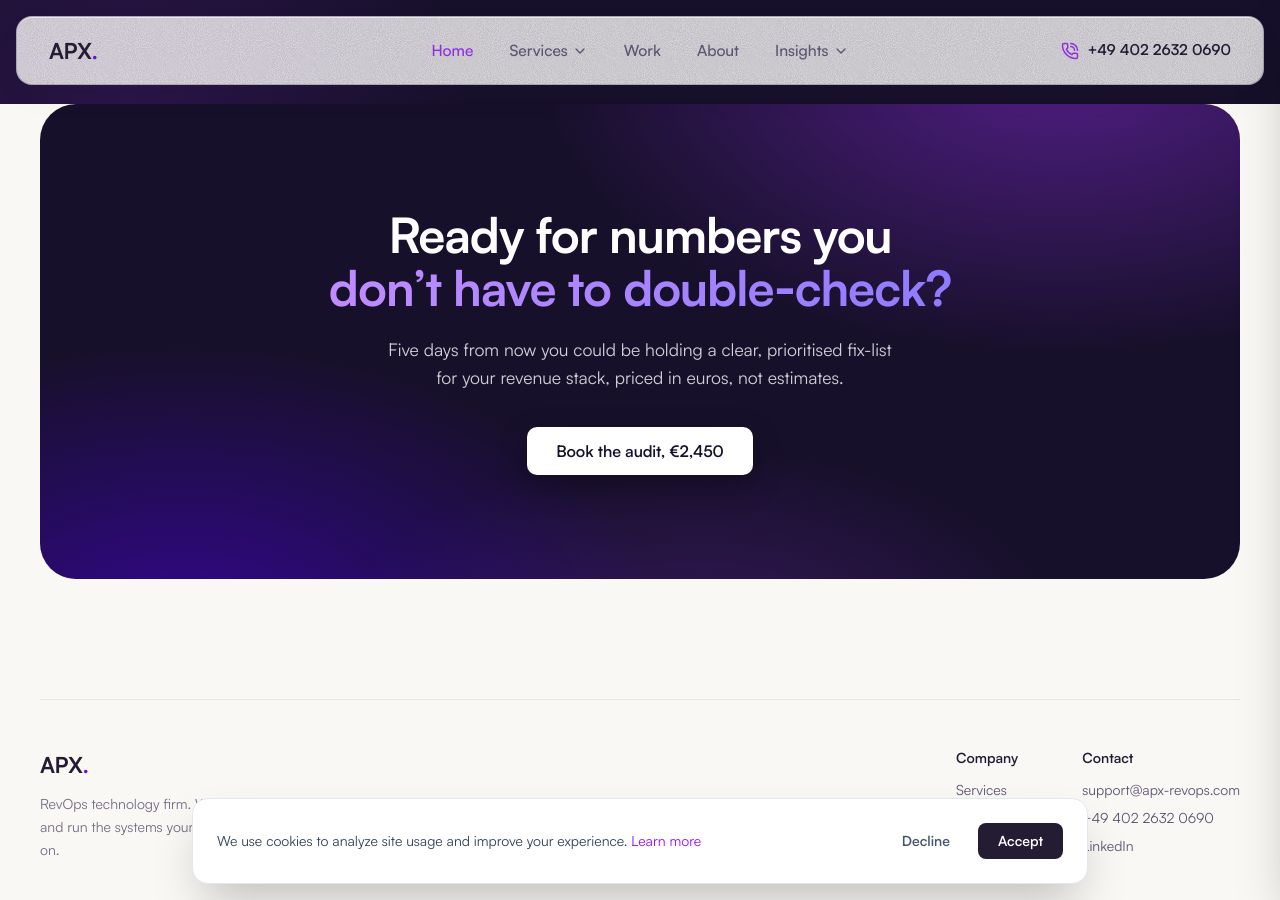
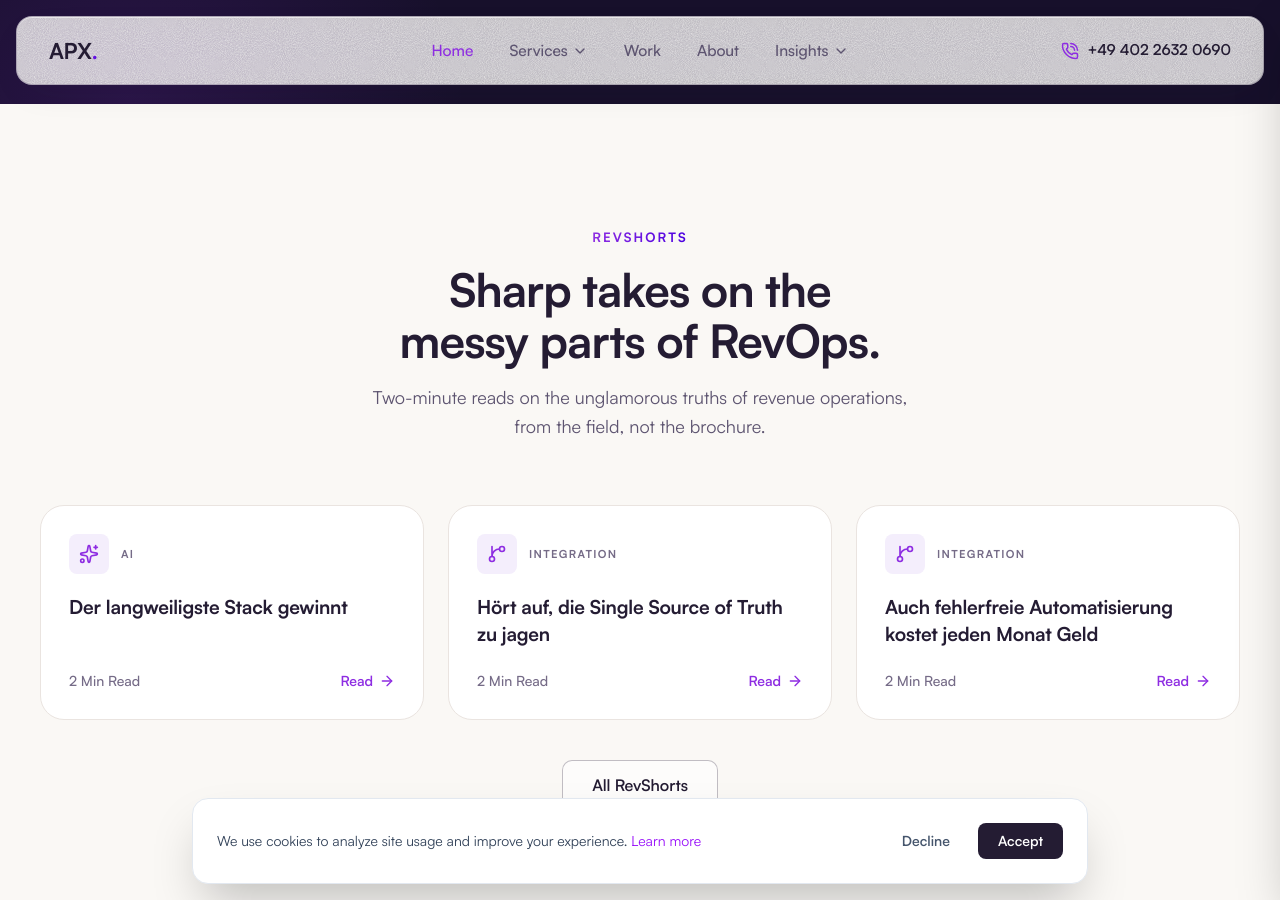
Before and after one commit to CodePalantir/website, a Jekyll site: the page built from index.md, in a window 1280 px wide and 900 px high, scrolled down 4979 px. Built offline with Jekyll 4.4.1, drawn with Linux system fonts in a browser that asks for light colours; comment, search, counter and statistics services are not loaded; some of the changed text lies outside the part shown.

Commit message:
Complete homepage flow: add Featured RevShorts, port Knoll signature + Ready-to-Build CTA + footer from old site (as-is dark look, wired to current config); drop cta-band; add handwriting font token
Co-Authored-By: Claude Opus 4.8 (1M context) <noreply@anthropic.com>

```diff
--- /dev/null
+++ b/_includes/sections/about-signature.html
@@ -0,0 +1,23 @@
+{%- comment -%}
+  "The Signature" — ported from the old site as-is (white ground, avatar,
+  handwritten founder name).
+{%- endcomment -%}
+<section class="py-24 px-6 bg-white text-center font-sans">
+  <div class="max-w-3xl mx-auto space-y-8">
+    <div class="relative w-32 h-32 mx-auto">
+      <div class="absolute inset-0 bg-purple-100 rounded-full animate-pulse opacity-50"></div>
+      <img src="{{ '/assets/images/people/alex-knoll.webp' | relative_url }}"
+           alt="Alexander Knoll, Founder & Team Lead"
+           class="w-32 h-32 rounded-full object-cover border-4 border-white shadow-xl relative z-10" loading="lazy" decoding="async" />
+    </div>
+
+    <h2 class="text-3xl font-bold text-slate-900">Performance Engineering, Not Admin.</h2>
+    <p class="text-lg text-slate-600 leading-relaxed">
+      APX was founded to close the 'implementation gap.' We bring software engineering discipline to RevOps, shaping the scalable solutions that standard configurations can't provide to ensure long-term ROI.
+    </p>
+    <div class="pt-8 flex flex-col items-center">
+      <span class="font-handwriting text-6xl text-slate-800 mb-2">Alexander Knoll</span>
+      <p class="text-xs font-bold text-[#8E2DE2] uppercase tracking-widest">Founder &amp; Team Lead</p>
+    </div>
+  </div>
+</section>
--- /dev/null
+++ b/_includes/sections/revshorts-feature.html
@@ -0,0 +1,35 @@
+{%- comment -%}
+  Featured RevShorts. Three most recent short reads pulled from the
+  _revshorts collection, in the site's warm card language.
+{%- endcomment -%}
+{% assign shorts = site.revshorts | sort: 'date' | reverse %}
+<section id="revshorts" class="apx-section px-6 bg-paper scroll-mt-24">
+  <div class="max-w-wide mx-auto">
+    <div class="max-w-[760px] mx-auto text-center rv">
+      <span class="apx-eyebrow">RevShorts</span>
+      <h2 class="mt-4 font-bold text-ink tracking-[-0.02em] leading-[1.12] text-[clamp(2rem,3.6vw,3rem)]" style="text-wrap:balance">Sharp takes on the messy parts of RevOps.</h2>
+      <p class="mt-4 mx-auto max-w-[560px] text-lg leading-relaxed text-muted">Two-minute reads on the unglamorous truths of revenue operations, from the field, not the brochure.</p>
+    </div>
+
+    <div class="mt-12 md:mt-16 grid grid-cols-1 md:grid-cols-3 gap-5 md:gap-6">
+      {% for s in shorts limit: 3 %}
+        {% assign hi = s.hero_icon | default: "zap" %}
+        <a href="{{ s.url | relative_url }}" class="apx-card group flex flex-col p-6 md:p-7 rv">
+          <div class="flex items-center gap-3">
+            <span class="inline-grid place-items-center w-10 h-10 rounded-lg bg-accent-tint text-accent shrink-0">{% include ui/icon.html name=hi class="w-5 h-5" %}</span>
+            <span class="text-[11px] font-bold uppercase tracking-[0.12em] text-faint">{{ s.category }}</span>
+          </div>
+          <h3 class="mt-5 font-bold text-ink tracking-[-0.01em] leading-snug text-[1.2rem] flex-1">{{ s.title }}</h3>
+          <div class="mt-6 flex items-center justify-between text-sm">
+            <span class="text-faint font-medium">{{ s.read_time }}</span>
+            <span class="text-accent font-semibold inline-flex items-center gap-1.5">Read <span class="transition-transform group-hover:translate-x-1">{% include ui/icon.html name="arrow-right" class="w-4 h-4" %}</span></span>
+          </div>
+        </a>
+      {% endfor %}
+    </div>
+
+    <div class="mt-10 text-center rv">
+      <a href="{{ '/revshorts' | relative_url }}" class="apx-btn apx-btn-ghost">All RevShorts</a>
+    </div>
+  </div>
+</section>
--- a/_includes/shared/footer.html
+++ b/_includes/shared/footer.html
@@ -1,42 +1,59 @@
 {%- comment -%}
-  Light premium footer, quiet, on the warm ground. Logo + nav + contact
-  on one hairline-topped band, legal row underneath.
+  Ported from the old site (as-is dark look): the "Ready to Build Your
+  Foundation?" CTA + the site footer. Lucide markup swapped for the inline
+  icon system; links wired to the current site config.
 {%- endcomment -%}
-<footer class="bg-paper px-6 pb-10">
-  <div class="max-w-wide mx-auto border-t border-line pt-12">
-    <div class="flex flex-col md:flex-row md:items-start justify-between gap-10">
-      <div class="max-w-xs">
-        <a href="{{ site.baseurl }}/" class="text-[22px] font-bold tracking-tight text-ink">APX<span class="text-gradient">.</span></a>
-        <p class="mt-3 text-sm leading-relaxed text-faint">RevOps technology firm. We architect, integrate and run the systems your revenue engine depends on.</p>
+<footer class="bg-[#0A0A0B] text-white pt-16 sm:pt-20 md:pt-24 lg:pt-32 pb-12 px-4 sm:px-6">
+  <div class="max-w-7xl mx-auto">
+    <div class="flex flex-col md:flex-row justify-between items-start md:items-end border-b border-white/10 pb-12 sm:pb-16 md:pb-20 mb-12 sm:mb-16 md:mb-20 gap-8 sm:gap-10 md:gap-12">
+      <div class="max-w-2xl space-y-6">
+        <div class="inline-flex items-center gap-2 px-3 py-1 rounded-full bg-white/5 border border-white/10 text-white/50 text-[10px] font-black uppercase tracking-[0.2em]">The Growth Phase</div>
+        <h2 class="text-4xl sm:text-5xl md:text-6xl lg:text-8xl font-bold tracking-tight leading-[0.9]">Ready to Build <br/><span class="opacity-60 italic pr-4">Your Foundation?</span></h2>
       </div>
-
-      <div class="flex flex-wrap gap-x-16 gap-y-8 text-sm">
-        <div>
-          <p class="font-semibold text-ink mb-3">Company</p>
-          <ul class="space-y-2 text-muted">
-            <li><a href="{{ site.baseurl }}/services" class="hover:text-ink transition-colors">Services</a></li>
-            <li><a href="{{ site.baseurl }}/about" class="hover:text-ink transition-colors">About</a></li>
-            <li><a href="{{ site.baseurl }}/blog" class="hover:text-ink transition-colors">Blog</a></li>
-            <li><a href="{{ site.baseurl }}/revshorts" class="hover:text-ink transition-colors">RevShorts</a></li>
-          </ul>
-        </div>
-        <div>
-          <p class="font-semibold text-ink mb-3">Contact</p>
-          <ul class="space-y-2 text-muted">
-            <li><a href="mailto:{{ site.contact.email | default: 'support@apx-revops.com' }}" class="hover:text-ink transition-colors">{{ site.contact.email | default: 'support@apx-revops.com' }}</a></li>
-            <li><a href="{{ site.contact.phone_href | default: 'tel:+4940226320690' }}" class="hover:text-ink transition-colors">{{ site.contact.phone_display | default: '+49 402 2632 0690' }}</a></li>
-            <li><a href="https://www.linkedin.com/company/apexpalantir/" target="_blank" rel="noopener noreferrer" class="hover:text-ink transition-colors">LinkedIn</a></li>
-          </ul>
+      <div class="group cursor-pointer">
+        <a href="{{ site.cta.secondary_url }}" target="_blank" rel="noopener noreferrer" data-ap-track="book-call" data-ap-category="footer" data-ap-value="lets-connect" class="flex items-center gap-6 text-2xl md:text-3xl font-bold group-hover:text-purple-400 transition-colors">
+          Let's Connect
+          <div class="w-16 h-16 rounded-full border border-white/20 flex items-center justify-center group-hover:bg-purple-600 group-hover:border-purple-600 transition-all">
+            {% include ui/icon.html name="arrow-right" class="w-8 h-8 transition-transform group-hover:translate-x-1" %}
+          </div>
+        </a>
+      </div>
+    </div>
+    <div class="grid grid-cols-1 sm:grid-cols-2 md:grid-cols-4 gap-8 sm:gap-12 md:gap-16 mb-16 sm:mb-20 md:mb-24">
+      <div class="space-y-8 hidden md:block">
+        <a href="{{ site.baseurl }}/" aria-label="APX home" class="inline-flex items-center">
+          <img src="{{ '/assets/images/logos/APX_WHITE.png' | relative_url }}" alt="APX" class="h-8 w-auto" loading="lazy">
+        </a>
+      </div>
+      <div class="space-y-6">
+        <p class="text-[10px] font-black uppercase tracking-[0.2em] text-slate-400">Navigation</p>
+        <ul class="space-y-3 text-lg font-medium">
+          <li><a href="{{ site.baseurl }}/services" class="hover:text-purple-400 transition-colors">Services</a></li>
+          <li><a href="{{ site.baseurl }}/work" class="hover:text-purple-400 transition-colors">Work</a></li>
+          <li><a href="{{ site.baseurl }}/about" class="hover:text-purple-400 transition-colors">About</a></li>
+          <li><a href="{{ site.baseurl }}/blog" class="hover:text-purple-400 transition-colors">Insights</a></li>
+        </ul>
+      </div>
+      <div class="space-y-6">
+        <p class="text-[10px] font-black uppercase tracking-[0.2em] text-slate-400">Contact</p>
+        <ul class="space-y-3 text-lg font-medium">
+          <li><a href="mailto:{{ site.contact.email }}" class="hover:text-purple-400 transition-colors">Email Us</a></li>
+          <li><a href="{{ site.contact.phone_href }}" class="hover:text-purple-400 transition-colors">{{ site.contact.phone_display }}</a></li>
+        </ul>
+      </div>
+      <div class="space-y-6">
+        <p class="text-[10px] font-black uppercase tracking-[0.2em] text-slate-400">Social</p>
+        <div class="flex flex-wrap gap-4">
+          <a href="{{ site.contact.linkedin }}" target="_blank" rel="noopener noreferrer" aria-label="LinkedIn" class="w-12 h-12 rounded-xl bg-white/5 flex items-center justify-center hover:bg-purple-600 transition-all border border-white/5 cursor-pointer">{% include ui/icon.html name="linkedin" class="w-5 h-5" %}</a>
         </div>
       </div>
     </div>
-
-    <div class="mt-12 pt-6 border-t border-line flex flex-col sm:flex-row items-center justify-between gap-4 text-sm text-faint">
-      <p>© 2026 APX, RevOps technology firm</p>
-      <nav class="flex gap-6">
-        <a href="{{ site.baseurl }}/legal-notice" class="hover:text-ink transition-colors">Legal notice</a>
-        <a href="{{ site.baseurl }}/privacy" class="hover:text-ink transition-colors">Privacy</a>
-      </nav>
+    <div class="pt-10 border-t border-white/5 flex flex-col md:flex-row items-center justify-between gap-6 text-slate-400 text-[10px] font-bold uppercase tracking-widest">
+      <p>&copy; 2026 APX REVOPS LTD. Engineering Excellence.</p>
+      <div class="flex gap-10">
+        <a href="{{ site.baseurl }}/privacy" class="hover:text-white transition-colors">Privacy</a>
+        <a href="{{ site.baseurl }}/legal-notice" class="hover:text-white transition-colors">Legal Notice</a>
+      </div>
     </div>
   </div>
 </footer>
--- a/assets/css/input.css
+++ b/assets/css/input.css
@@ -19,6 +19,7 @@
      tracking); a system mono stack for tiny technical labels. */
   --font-sans: "Satoshi", -apple-system, BlinkMacSystemFont, "Segoe UI", ui-sans-serif, system-ui, sans-serif;
   --font-mono: ui-monospace, "SF Mono", "JetBrains Mono", "Cascadia Code", Menlo, Consolas, monospace;
+  --font-handwriting: "Brush Script MT", "Segoe Script", "Mistral", cursive;
 
   /* ── Warm premium palette ──────────────────────────────────
      Light warm ground (never grey), plum-tinted ink, and the
--- a/index.md
+++ b/index.md
@@ -11,4 +11,5 @@ image: /assets/images/logos/APX_LOGO.png
 {% include sections/lifecycle-mobius.html %}
 {% include sections/featured-services.html %}
 {% include sections/app-grid.html %}
-{% include sections/cta-band.html %}
+{% include sections/revshorts-feature.html %}
+{% include sections/about-signature.html %}
```
Also changed, not shown: assets/css/tailwind.css.
